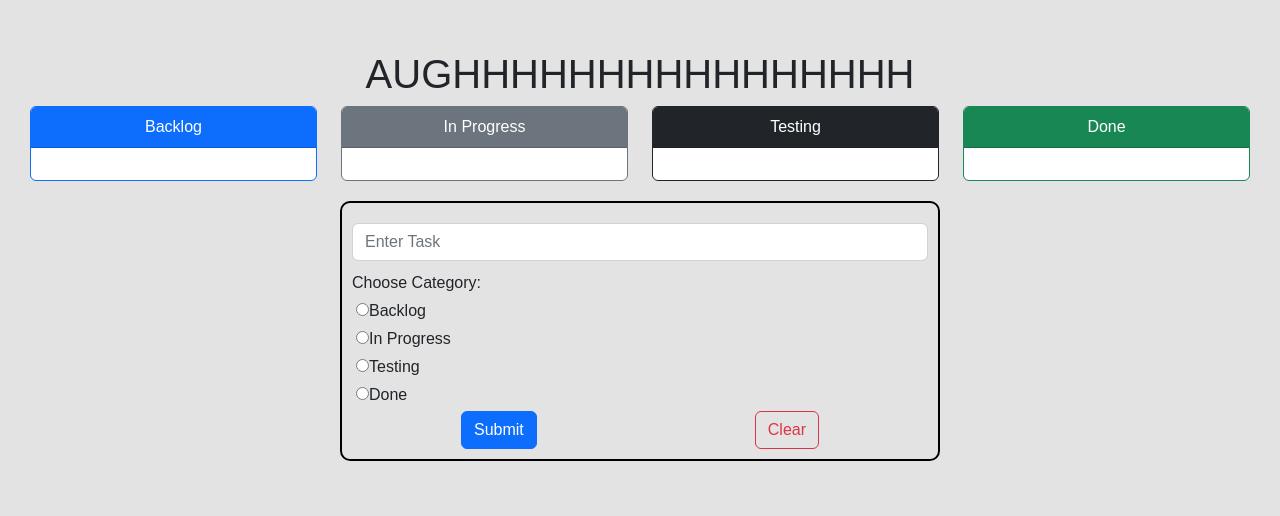
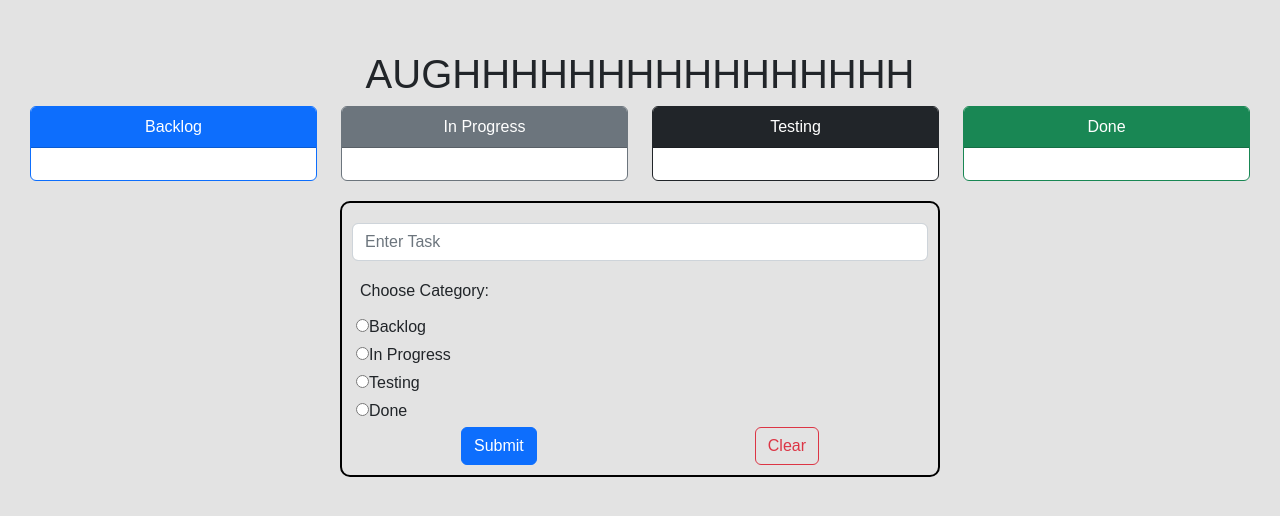
Before and after one commit to opchum/kanban-board, a Vue app: page / in a window 1280 px wide. Shown: the top 516 px of the page. Built offline with nearby package versions, Linux system fonts and the light colour scheme.

Commit message:
update tings ye

```diff
--- a/src/components/CardForm.vue
+++ b/src/components/CardForm.vue
@@ -8,7 +8,7 @@
             </b-form-group>
 
             <b-form-group>
-                <label>Choose Category:</label>
+                <label class="m-2">Choose Category:</label>
                 <b-form-radio v-model="enteredCategory"  name="category-radios" value="backlog" required class="m-1">Backlog
                 </b-form-radio>
                 <b-form-radio v-model="enteredCategory"  name="category-radios" value="inprogress" required class="m-1">In Progress
```
